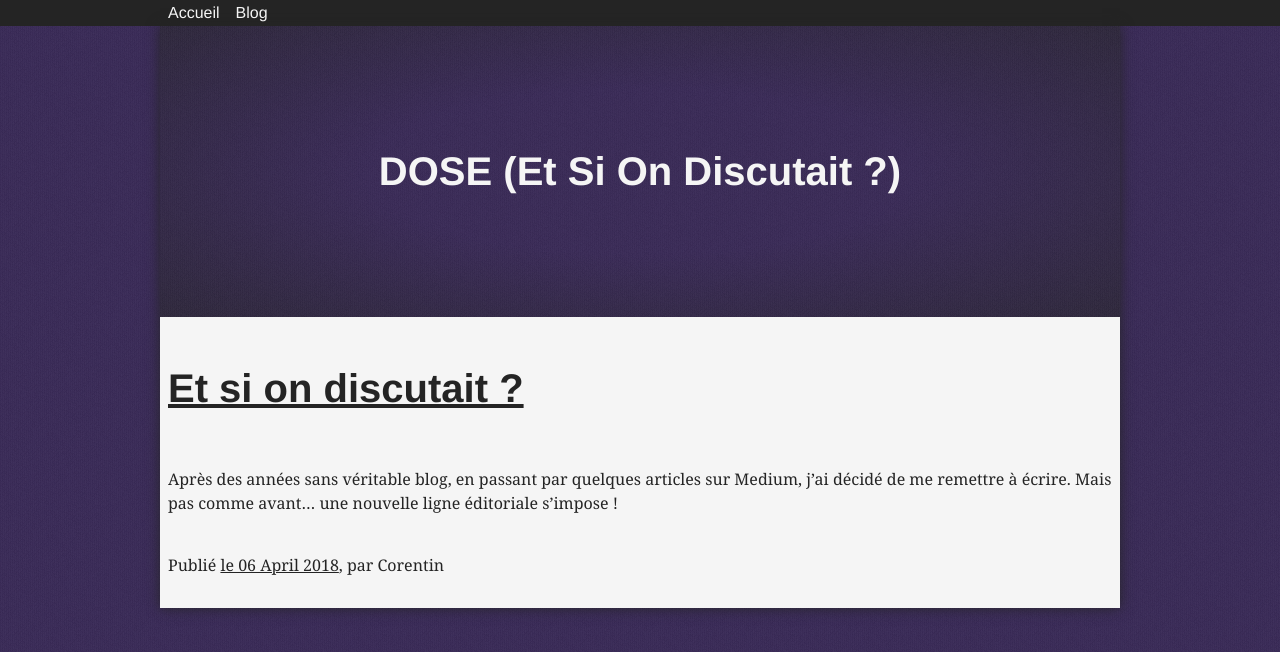
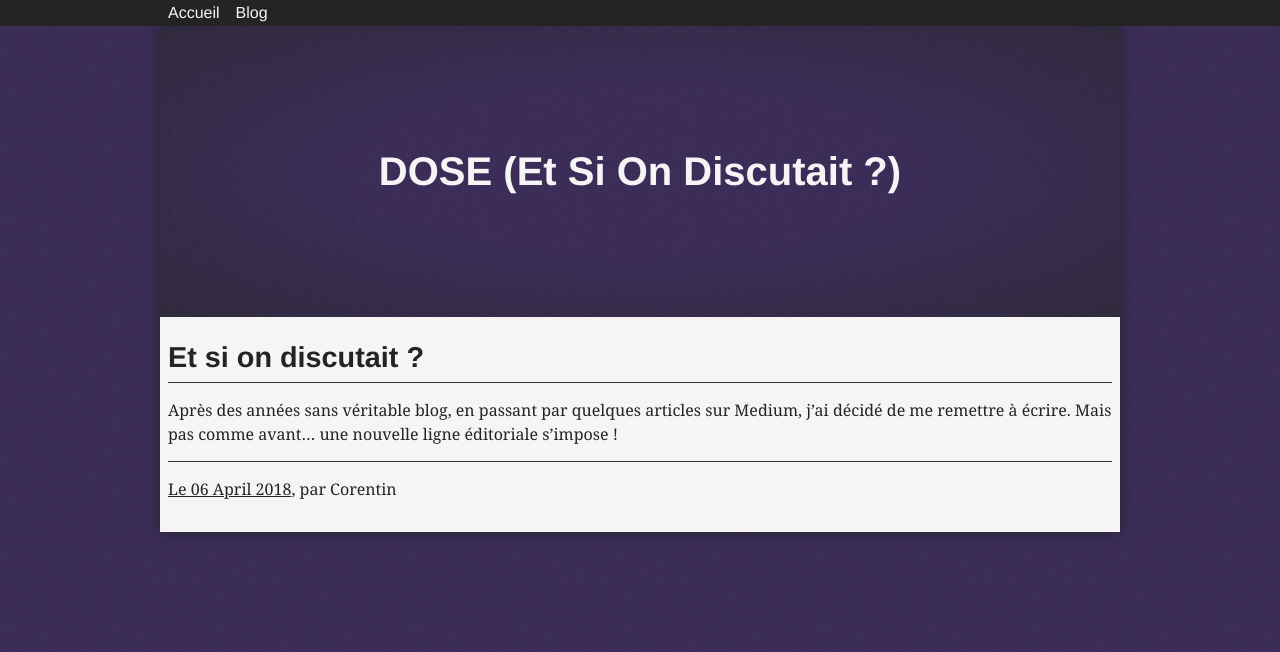
Before and after one commit to viki53/Blog, a Jekyll site: the page built from index.html, in a window 1280 px wide. Shown: the top 652 px of the page. Built offline with Jekyll 4.4.1, drawn with Linux system fonts in a browser that asks for light colours; the list of posts is cut into pages by our own code.

Commit message:
Improve posts layout

```diff
--- a/_layouts/home.html
+++ b/_layouts/home.html
@@ -12,16 +12,16 @@
 
 		{% for post in paginator.posts %}
 		{% assign author = site.data.authors[post.author] %}
-		<article>
+		<article class="article">
 			<header>
 				<h1><a href="{{ post.url | prepend:site.github.url }}">{{ post.title }}</a></h1>
 			</header>
-			<div>
+			<div class="post-excerpt">
 				{{ post.excerpt }}
 			</div>
 			<footer>
 				<p>
-					Publié <a href="{{ post.url | prepend:site.github.url }}">le {{ post.date | date_to_long_string }}</a>,
+					<a href="{{ post.url | prepend:site.github.url }}">Le {{ post.date | date_to_long_string }}</a>,
 					par {{ author.displayName }}
 				<p>
 			</footer>
--- a/_layouts/page.html
+++ b/_layouts/page.html
@@ -6,7 +6,9 @@
 			<h1>{{ page.title }}</h1>
 		</div>
 
-		<div>{{ content }}</div>
+		<div class="post-content">
+			{{ content }}
+		</div>
 	</div>
 </main>
 
--- a/_layouts/post.html
+++ b/_layouts/post.html
@@ -14,10 +14,10 @@
 			<header class="hero">
 				<h1 itemprop="headline">{{ post.title }}</h1>
 			</header>
-			<div>
+			<div class="post-content">
 				{{ content }}
 			</div>
-			<footer>
+			<footer class="post-info">
 				<p>
 					Publié <a href="{{ post.url | prepend:site.github.url }}">le <time datetime="{{ post.date | date_to_xmlschema }}" itemprop="datePublished">{{ page.date | date_to_long_string }}</time></a>,
 					par <span itemprop="author" itemscope itemtype="http://schema.org/Person">{{ author.displayName }}</span>
--- a/_sass/article.scss
+++ b/_sass/article.scss
@@ -1,8 +1,43 @@
-.hero ~ article,
-article > .hero ~ div {
+.article {
 	padding: 1rem .5rem;
+
+	& > header {
+		padding: 0;
+		border-bottom: 1px solid $shadow-color;
+
+		h1 {
+			font-size: 1.8rem;
+			margin: 0;
+		}
+
+		a {
+			display: block;
+			padding: .5rem 0;
+			text-decoration: none;
+
+			&:hover,
+			&:focus {
+				text-decoration: underline;
+			}
+		}
+	}
+
+	& > footer {
+		padding: 0;
+		border-top: 1px solid $shadow-color;
+	}
+
+	& ~ .article {
+		border-top: 1px solid $shadow-color;
+	}
 }
 
-article > div {
+.post-content {
+	padding: .5rem .5rem;
+}
+
+.post-info {
+	margin: 0 .5rem;
 	padding: .5rem 0;
+	border-top: 1px solid $shadow-color;
 }
```
Also changed, not shown: _layouts/archive.html (+4 -4 lines), _layouts/default.html (+7 -1 lines).
